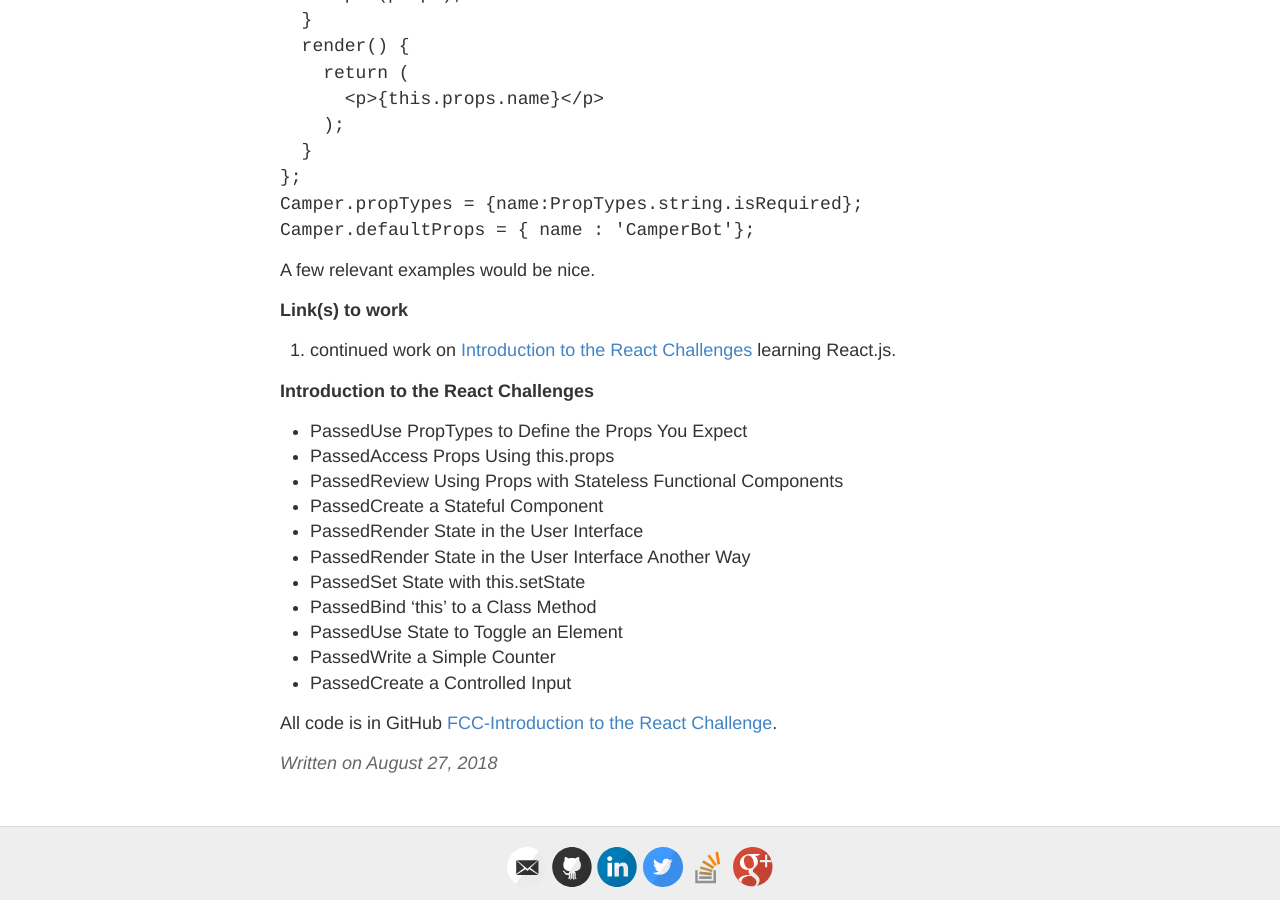
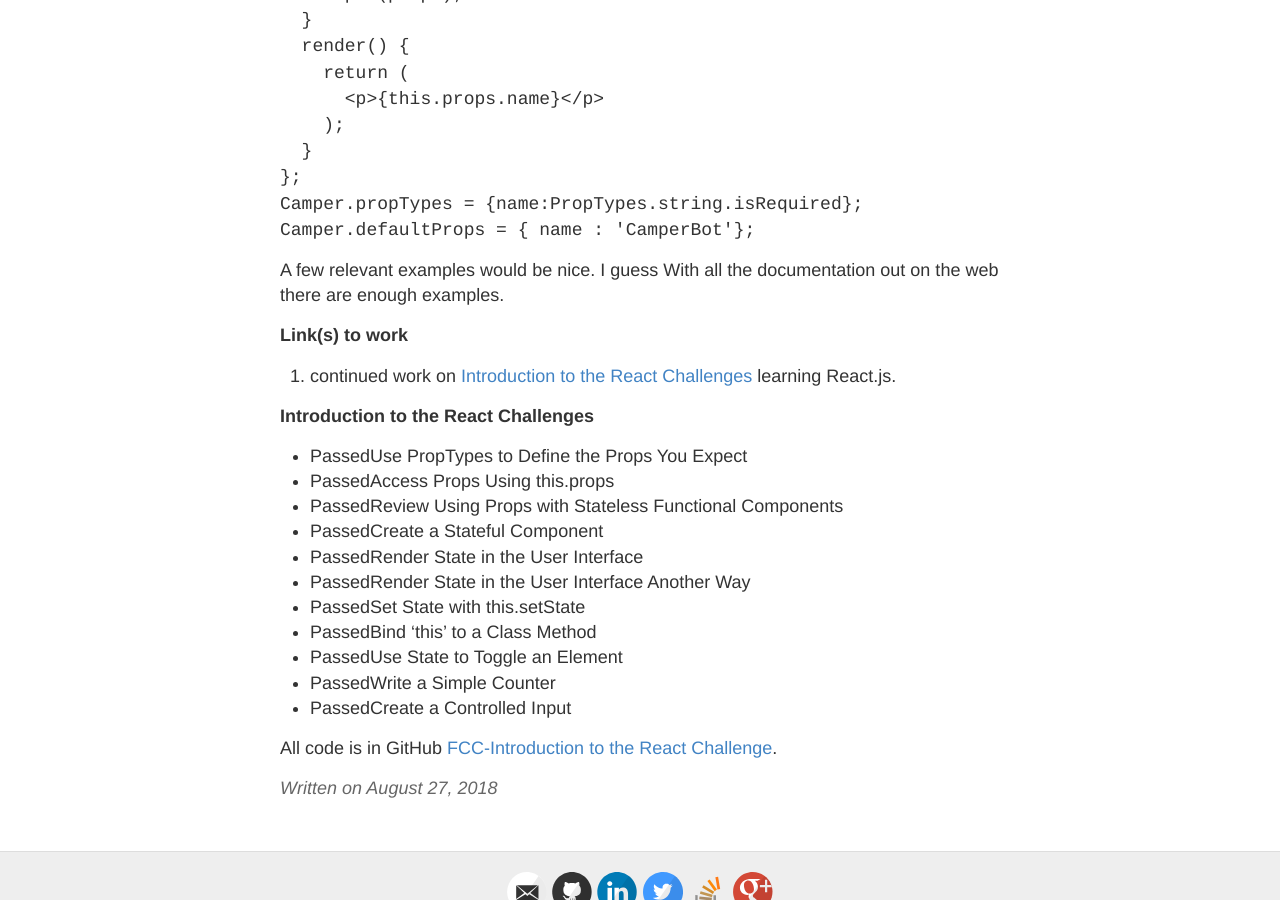
Before and after one commit to Johnny2136/johnny2136.github.io, a Jekyll site: the page built from _posts/2018-8-27-100DaysOfCode - Day34.md, in a window 1280 px wide and 900 px high, scrolled down 1006 px. Built offline with Jekyll 4.4.1, drawn with Linux system fonts in a browser that asks for light colours; comment, search, counter and statistics services are not loaded.

Commit message:
Day 34 Complete

````diff
--- a/_posts/2018-8-27-100DaysOfCode - Day34.md
+++ b/_posts/2018-8-27-100DaysOfCode - Day34.md
@@ -43,7 +43,7 @@ Camper.propTypes = {name:PropTypes.string.isRequired};
 Camper.defaultProps = { name : 'CamperBot'};
 ```
 
-A few relevant examples would be nice.
+A few relevant examples would be nice. I guess With all the documentation out on the web there are enough examples.
 
 **Link(s) to work**
 
````
